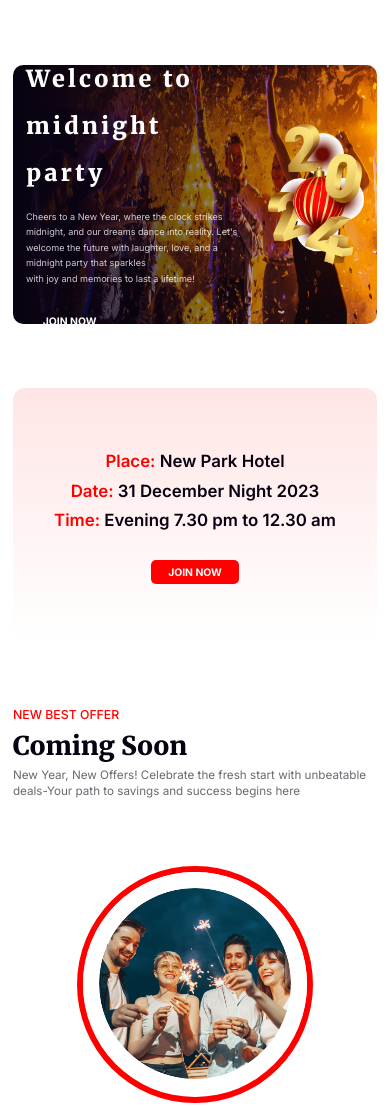
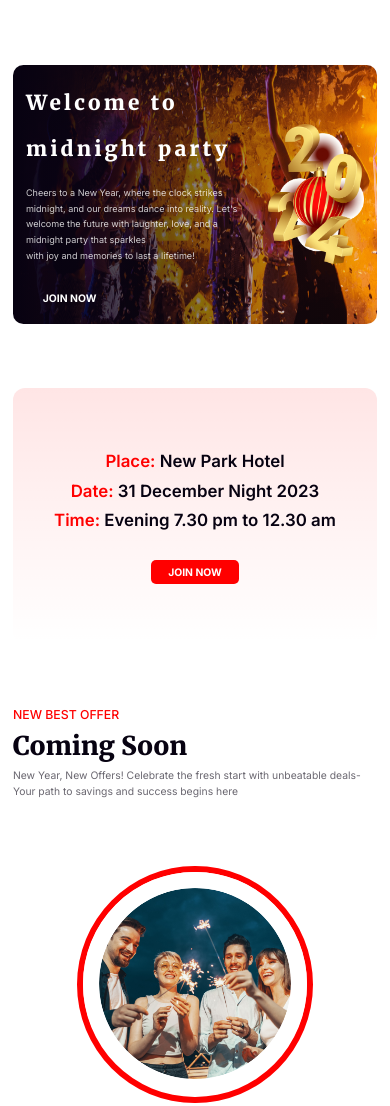
Before and after one commit to al-amin90/new-year-new-mission, a plain HTML site: page index.html in a window 390 px wide. Shown: the part 677-1783 px from the top of the page. Drawn offline with Linux system fonts and the light colour scheme.

Commit message:
responsive done

```diff
--- a/styles/style.css
+++ b/styles/style.css
@@ -427,7 +427,7 @@ footer p {
   }
 
   .party-infos h1 {
-    font-size: 3.6rem;
+    font-size: 3.2rem;
   }
 
   .new-best-offer {
@@ -442,7 +442,7 @@ footer p {
   }
 
   .secondary-para {
-    font-size: 1.8rem;
+    font-size: 1.6rem;
   }
 
   .holidays-sale h2 {
```
